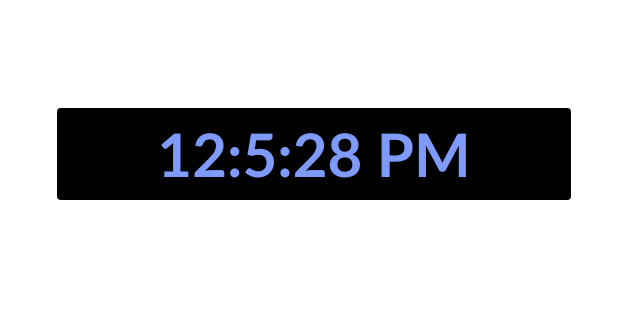
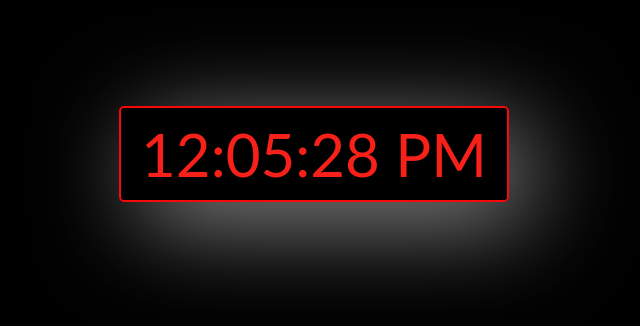
Before and after one commit to Rakesh-99/Digital-Watch, a plain HTML site: page index.html in a window 1280 px wide. Shown: the part 246-572 px from the top of the page, without its empty margins (326-966 px from the left). Drawn offline with Linux system fonts and the light colour scheme.

Commit message:
added more options to look beautiful

```diff
--- a/script.js
+++ b/script.js
@@ -11,13 +11,34 @@ function display() {
     let min = date.getMinutes();
     let sec = date.getSeconds();
 
+
+    if (hour == 0) {
+        hour = 12;
+    }
+    if (hour > 12) {
+        hour = hour - 12;
+    }
+
+    if (hour <= 9) {
+        hour =  "0" + hour;
+    }
+    if (min <= 9) {
+        min = "0" + min;
+    }
+    if (sec <= 9) {
+        sec = "0" + sec;
+    }
+
+
     let res = hour + ":" + min + ":" + sec + " " + session;
     fetchId.innerHTML = res;
+
 
 
 
     setTimeout(display, 1000);
 
 
+
 }
 display();
--- a/style.css
+++ b/style.css
@@ -9,16 +9,18 @@
     align-items: center;
     height: 100vh;
     width: 100vw;
-
+    background-color: #000;
 
 }
 .container h1{
     font-family: calibri;
     font-size: 60px;
-    color:rgb(126, 155, 252);
+    color:#F72119;
+    font-weight: 100;
 }
 .clock{
-    background-color: rgb(0, 0, 0);
-    border-radius: 4px;
-    padding: 10px 100px;
+    border: 2px double rgb(247, 9, 9);
+    box-shadow: 20px 20px 100px  rgba(255, 255, 255, 0.568);
+    padding: 10px 20px;
+    border-radius: 5px;
 }
```
